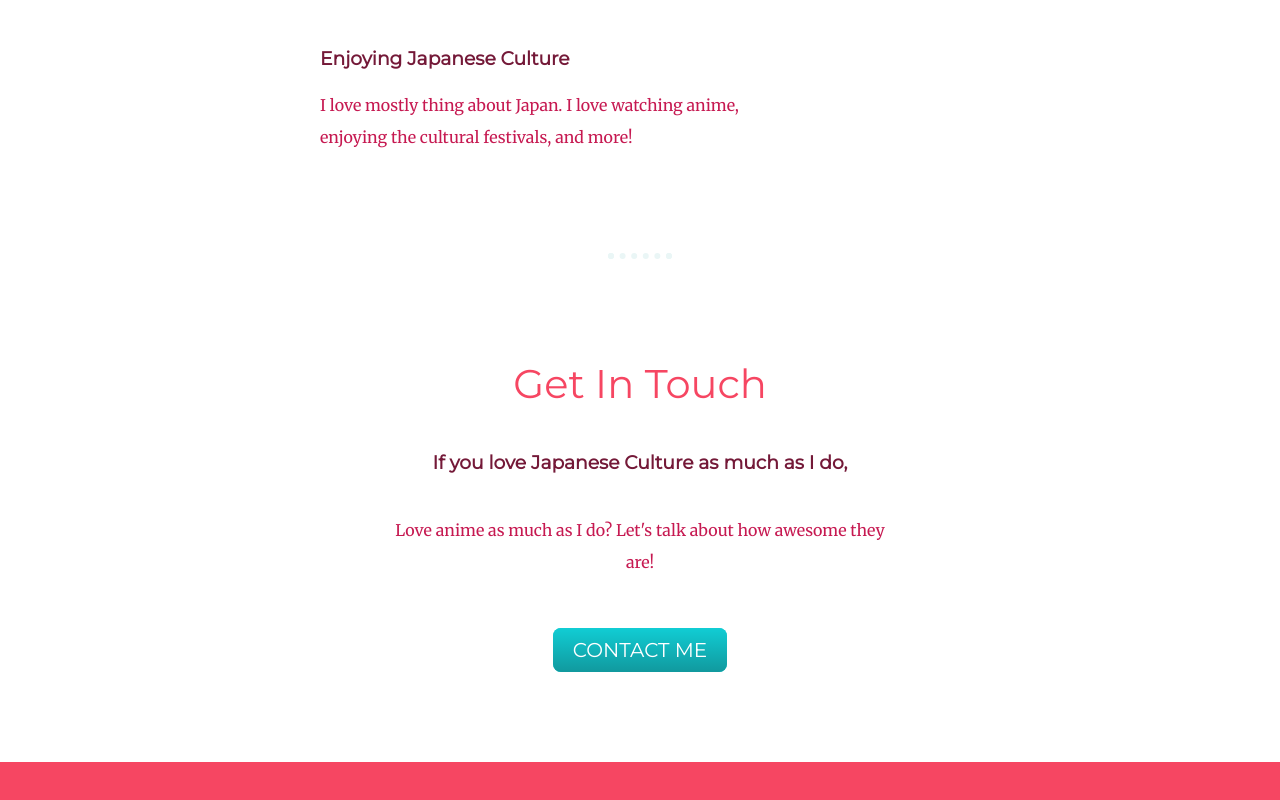
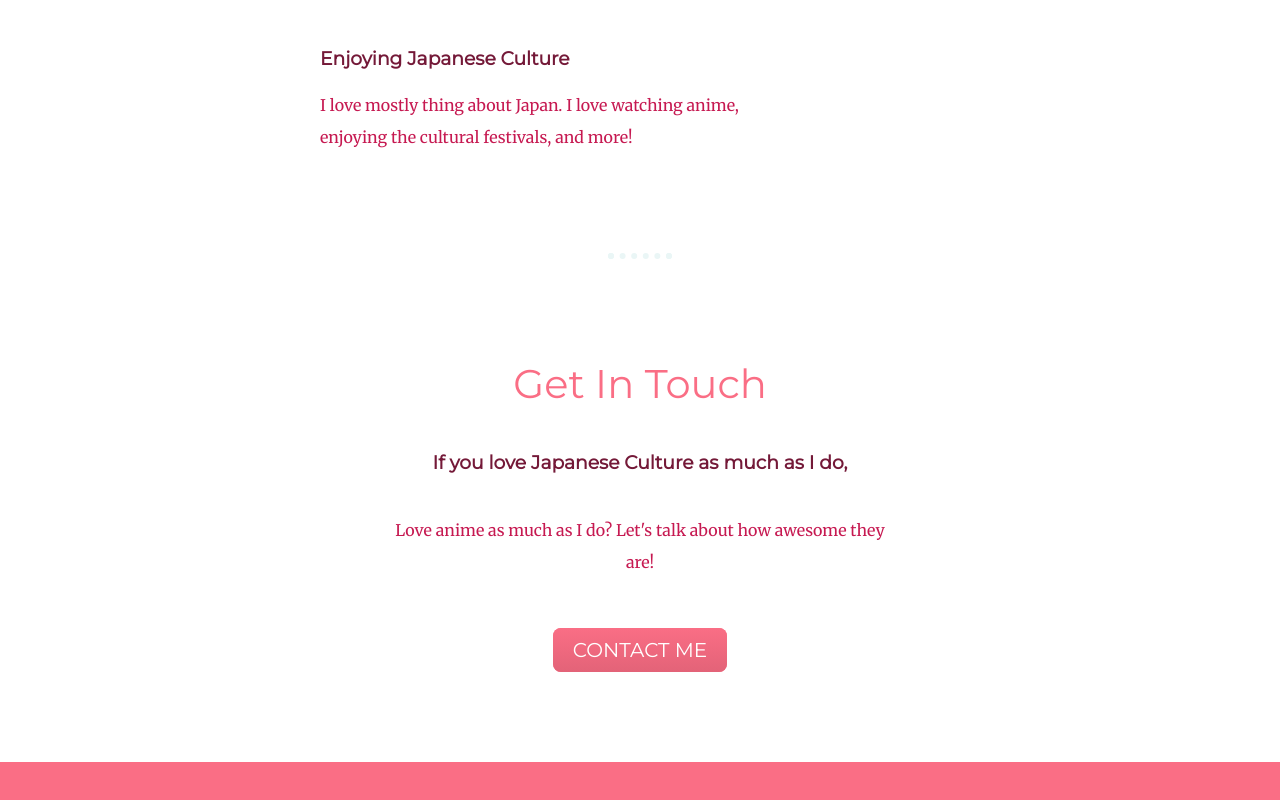
Before and after one commit to InkaSavitri/PersonalPage, a plain HTML site: page index.html in a window 1280 px wide. Shown: the part 1984-2784 px from the top of the page. Drawn offline with Linux system fonts and the light colour scheme; grey boxes are pictures that could not be loaded.

Commit message:
change button color

```diff
--- a/css/styles.css
+++ b/css/styles.css
@@ -6,14 +6,14 @@ body {
 }
 
 h1 {
-  color: #F64662;
+  color: #fa6e85;
   font-size: 5.625rem;
   margin: 50px auto 0 auto;
   font-family: 'Sacramento', cursive;
 }
 
 h2 {
-  color: #F64662;
+  color: #fa6e85;
   font-family: 'Montserrat', sans-serif;
   font-size: 2.5rem;
   font-weight: normal;
@@ -58,7 +58,7 @@ a:hover {
 }
 
 .bottom-container {
-  background-color: #F64662;
+  background-color: #fa6e85;
   padding: 50px 0 20px;
 }
 
@@ -117,12 +117,12 @@ a:hover {
 }
 
 .btn {
-  background: #11cdd4;
-  background-image: -webkit-linear-gradient(top, #11cdd4, #11999e);
-  background-image: -moz-linear-gradient(top, #11cdd4, #11999e);
-  background-image: -ms-linear-gradient(top, #11cdd4, #11999e);
-  background-image: -o-linear-gradient(top, #11cdd4, #11999e);
-  background-image: linear-gradient(to bottom, #11cdd4, #11999e);
+  background: #fa6e85;
+  background-image: -webkit-linear-gradient(top, #fa6e85, #e36378);
+  background-image: -moz-linear-gradient(top, #fa6e85, #e36378);
+  background-image: -ms-linear-gradient(top, #fa6e85, #e36378);
+  background-image: -o-linear-gradient(top, #fa6e85, #e36378);
+  background-image: linear-gradient(to bottom, #fa6e85, #e36378);
   -webkit-border-radius: 8;
   -moz-border-radius: 8;
   border-radius: 8px;
@@ -134,12 +134,12 @@ a:hover {
 }
 
 .btn:hover {
-  background: #30e3cb;
-  background-image: -webkit-linear-gradient(top, #30e3cb, #2bc4ad);
-  background-image: -moz-linear-gradient(top, #30e3cb, #2bc4ad);
-  background-image: -ms-linear-gradient(top, #30e3cb, #2bc4ad);
-  background-image: -o-linear-gradient(top, #30e3cb, #2bc4ad);
-  background-image: linear-gradient(to bottom, #30e3cb, #2bc4ad);
+  background: #fa6e85;
+  background-image: -webkit-linear-gradient(top, #fa6e85, #d83c56);
+  background-image: -moz-linear-gradient(top, #fa6e85, #d83c56);
+  background-image: -ms-linear-gradient(top, #fa6e85, #d83c56);
+  background-image: -o-linear-gradient(top, #fa6e85, #d83c56);
+  background-image: linear-gradient(to bottom, #fa6e85, #d83c56);
   text-decoration: none;
 }
 .ppct{
```
